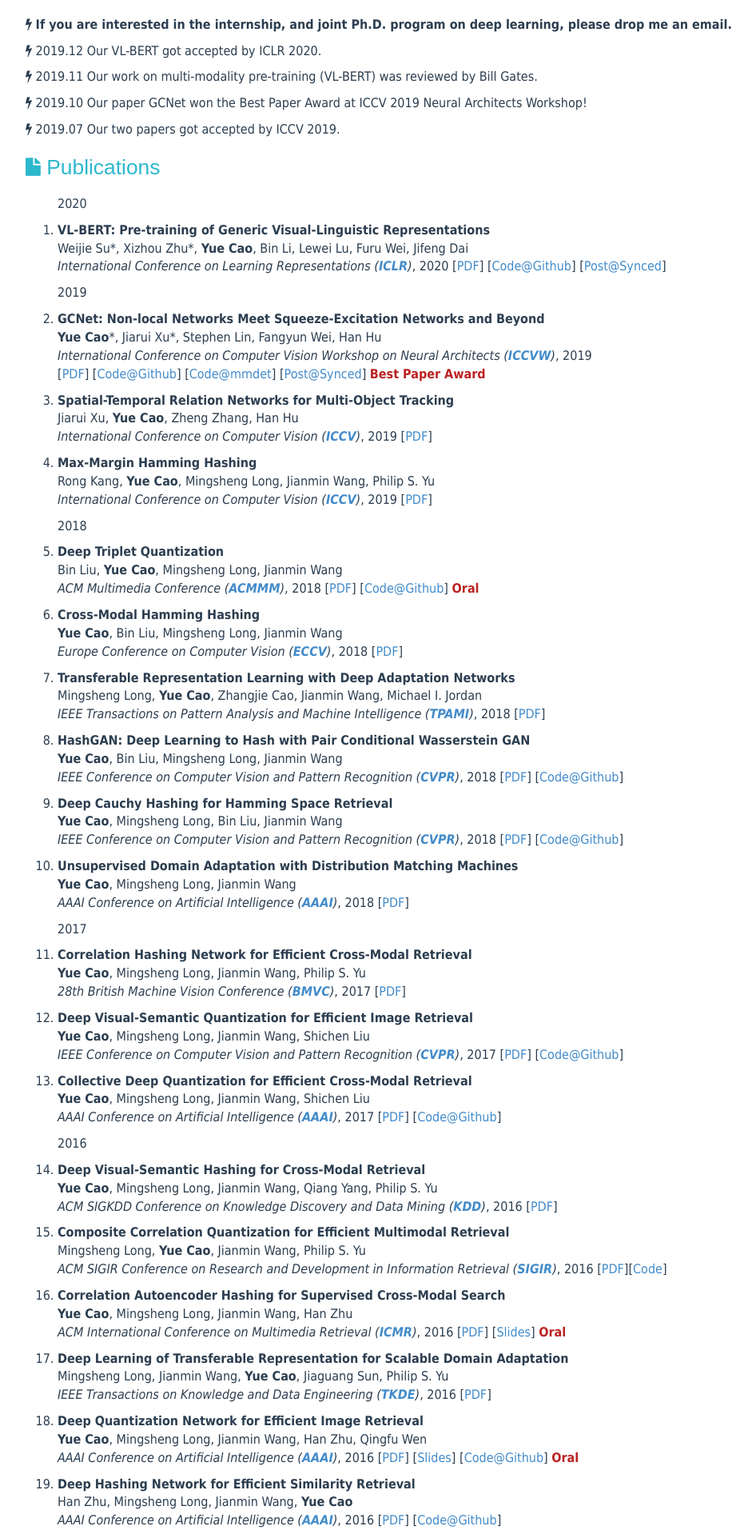
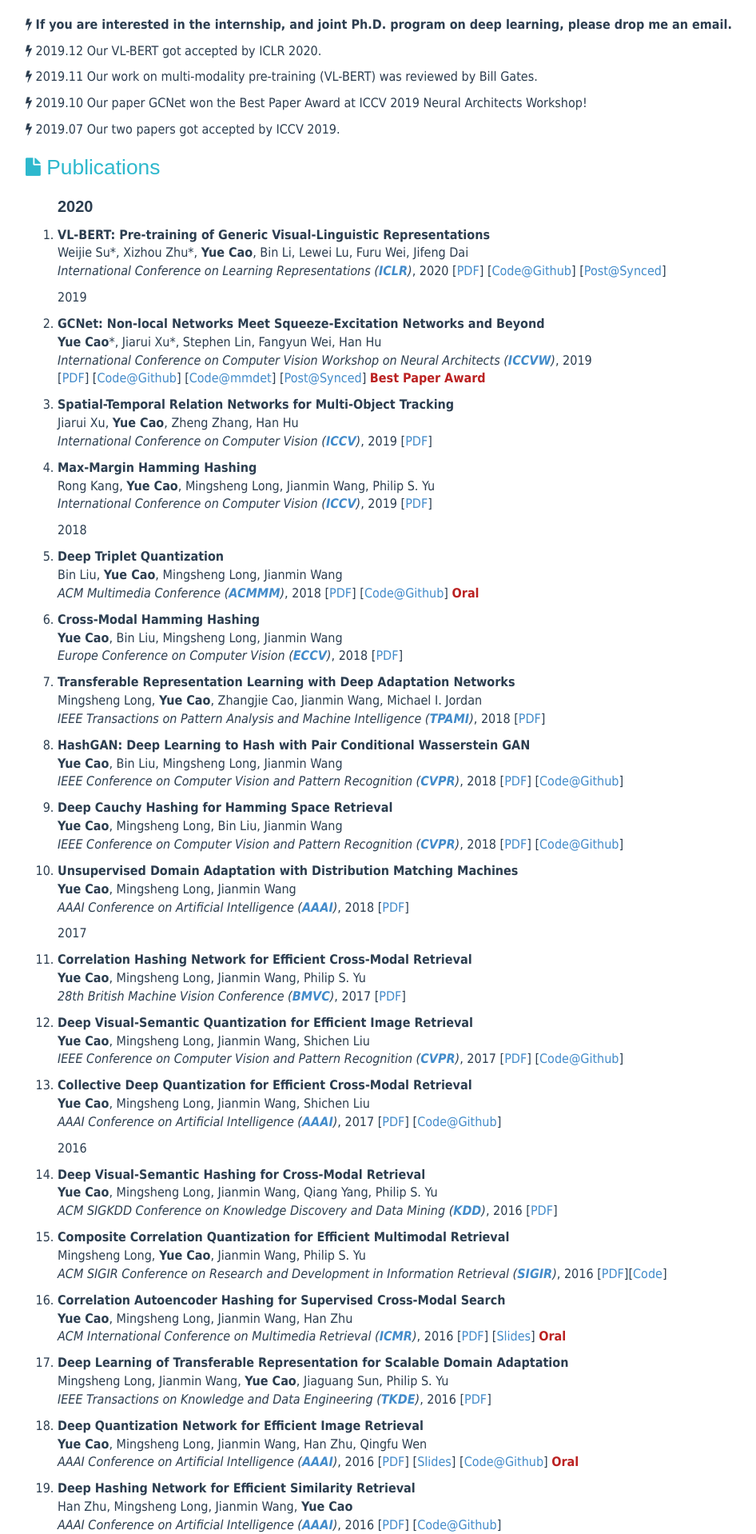
Before and after one commit to caoyue10/caoyue10.github.io, a Jekyll site: the page built from index.html, in a window 1280 px wide. Shown: the part 434-2352 px from the top of the page at 80% size, without its empty margins (138-1084 px from the left). Built offline with Jekyll 4.4.1, drawn with Linux system fonts in a browser that asks for light colours; the list of posts is cut into pages by our own code.

Commit message:
Update index.html

```diff
--- a/index.html
+++ b/index.html
@@ -43,7 +43,7 @@ tagline:
         <h1><i class="fa fa-file"></i> Publications </h1>
     </header>
     <ol>
-	<p class="title-small">2020</p>
+	<p style="font-size:20px;font-weight:bold;font-family:Arial,sans-serif;">2020</p>
 	<li><p><strong>VL-BERT: Pre-training of Generic Visual-Linguistic Representations</strong><br>
             Weijie Su*, Xizhou Zhu*, <strong>Yue Cao</strong>, Bin Li, Lewei Lu, Furu Wei, Jifeng Dai<br>
             <em>International Conference on Learning Representations (<a href="https://openreview.net/group?id=ICLR.cc/2020/Conference"><strong>ICLR</strong></a>)</em>, 2020 [<a href="https://arxiv.org/abs/1908.08530">PDF</a>] [<a href="https://github.com/jackroos/VL-BERT">Code@Github</a>] [<a href="https://www.jiqizhixin.com/articles/2019-09-03-10">Post@Synced</a>]
```
